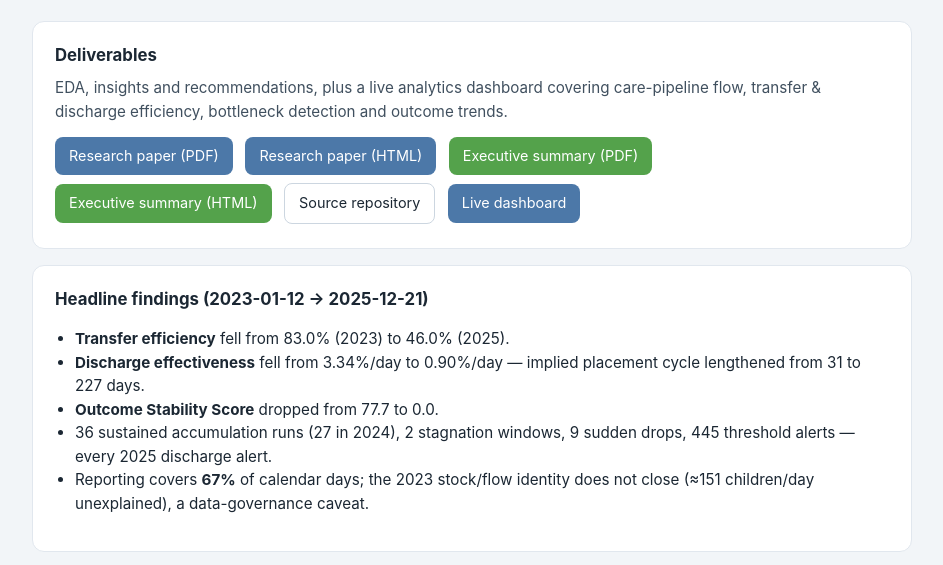
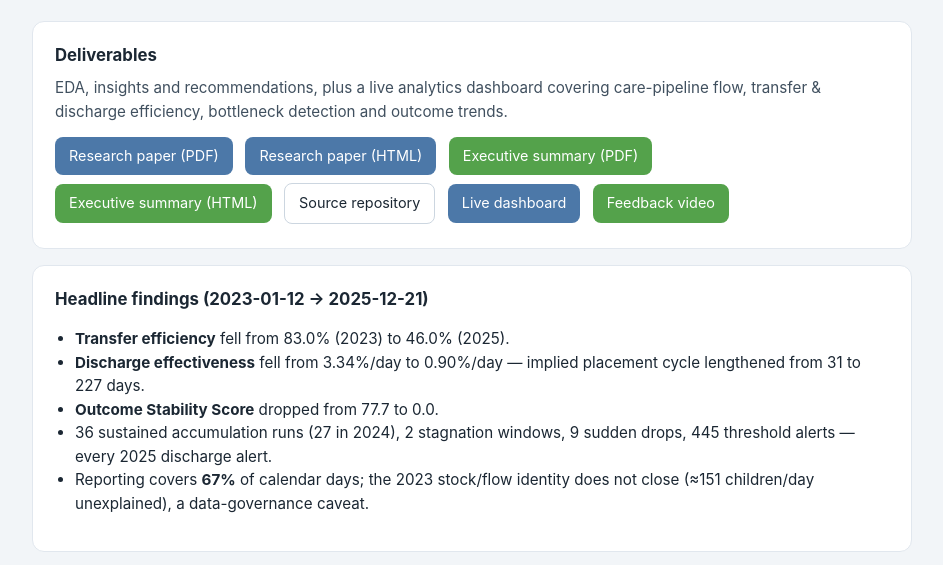
Before and after one commit to swaroopa790/care-transition-analytics, a plain HTML site: page index.html in a window 1280 px wide. Shown: the part 181-746 px from the top of the page, without its empty margins (168-1111 px from the left). Drawn offline with Linux system fonts and the light colour scheme.

Commit message:
Link the feedback video from README and both landing pages
Co-Authored-By: OpenCode <noreply@opencode.ai>

```diff
--- a/index.html
+++ b/index.html
@@ -40,6 +40,7 @@
     <a class="btn alt" href="docs/executive_summary.html">Executive summary (HTML)</a>
     <a class="btn ghost" href="https://github.com/swaroopa790/care-transition-analytics">Source repository</a>
     <a class="btn" href="https://care-transition-analytics-cudp5axebefwvq7pxeiov9.streamlit.app">Live dashboard</a>
+    <a class="btn alt" href="docs/project_feedback_video.mp4">Feedback video</a>
   </div>
 
   <div class="card">
```
Also changed, not shown: docs/index.html (+1 -0 lines), 1 other file.
